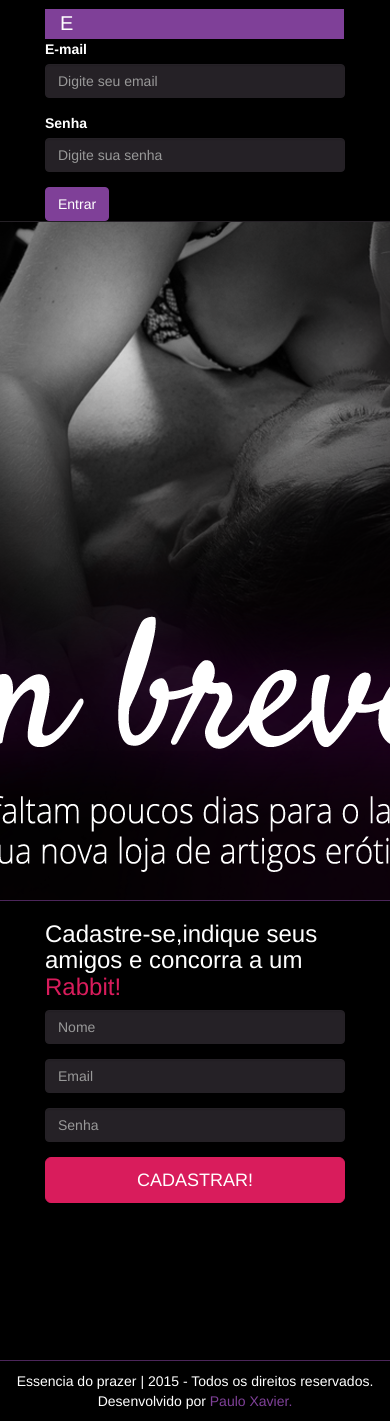
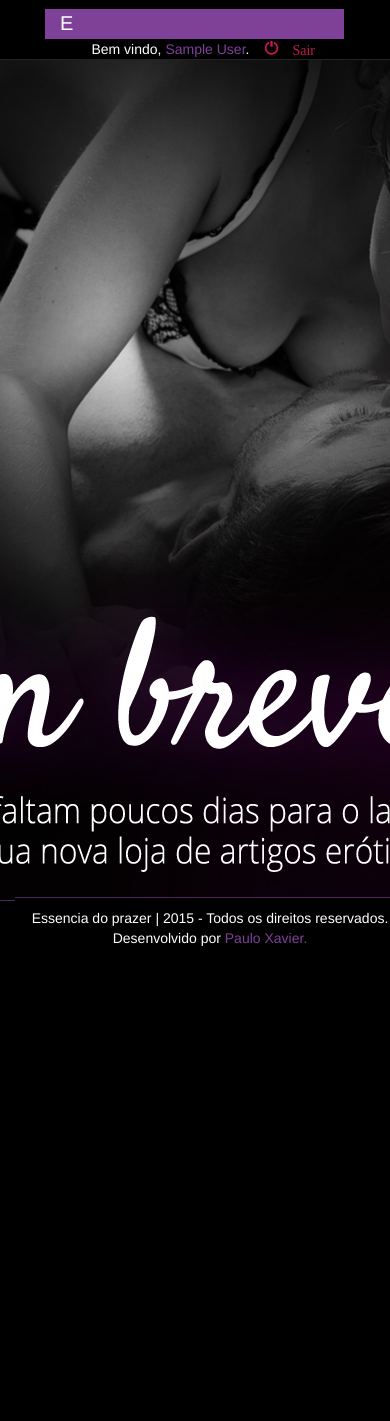
Before and after one commit to opauloxavier/shareableMail, a PHP site: page /coming/home in a window 390 px wide. After the commit the page ends 946 px from the top, so only its background shows below. Run offline with PHP 8.4, Linux system fonts and the light colour scheme; the visitor is signed in with stand-in values (Sample User, id 1); some libraries are stand-ins or nearby versions.

Commit message:
Login System
Feito sistema de login,session, criado método para display de header e
área de cadastro.

```diff
--- a/framework/assets/css/custom.css
+++ b/framework/assets/css/custom.css
@@ -5,6 +5,15 @@
 .navbar-default{
 	border-color:#252126;
 
+}
+
+.logout{
+   cursor: pointer;
+   cursor: hand;
+   background-color:#7f4098;
+   display:block;
+   text-align: center;
+   height:30px;
 }
 
 .social{
--- a/framework/core/core.php
+++ b/framework/core/core.php
@@ -11,22 +11,22 @@
 
 	define('SOCIAL_FB','https://www.facebook.com/essenciadoprazer1?fref=ts');
 
-	if($_SERVER['SERVER_NAME']=='dev.pauloxavier.com'){
+	if($_SERVER['SERVER_NAME'] == 'dev.pauloxavier.com'){
 		define("url","http://localhost/coming");
-		define("db_table", "users");
+		define("db_table", "px_user");
 		define("db_user","localhost");
-		define("db_name","newsletter");
+		define("db_name","sharemail");
 		define("db_login","root");
 		define("db_password","");
 	}
 
 
 	else{
-		define("url","http://www.mimelo.com.br");
-		define("db_table", "users");
-		define("db_user","localhost");
-		define("db_name","newsletter");
-		define("db_login","root");
-		define("db_password","");
+		define("url","http://www.essenciadoprazer.com.br");
+		define("db_table", "px_user");
+		define("db_user","mysql");
+		define("db_name","u527900266_share");
+		define("db_login","u527900266_admin");
+		define("db_password","over5574");
 	}
 ?>
--- a/framework/core/functions.php
+++ b/framework/core/functions.php
@@ -1,6 +1,6 @@
 <?php
 
-	require_once("core/core.php");
+	require_once("framework/core/core.php");
 
 
 	function check_double($email) {
@@ -9,7 +9,7 @@
 
 		$table = db_table;
 
-		$result = mysqli_query($mysqli,"SELECT * FROM users WHERE email = '$email'");
+		$result = mysqli_query($mysqli,"SELECT * FROM px_user WHERE email = '$email'");
 
 		$num = mysqli_num_rows($result);
 
@@ -37,4 +37,130 @@
 
 		return $mysqli;
 	}
+
+	function autentica($login,$senha){
+
+		$mysqli = connect_db();
+
+		$result = mysqli_query($mysqli,"SELECT * FROM px_user WHERE email = '$login' AND password='$senha' ");
+
+		//echo mysqli_num_rows($result);
+		if(mysqli_num_rows($result)>0){
+			$nome = mysqli_query($mysqli,"SELECT nome FROM px_user WHERE email = '$login'");
+			$row = mysqli_fetch_array($nome);
+
+			return $row['nome'];
+		}
+
+		else
+			return false;
+
+		header('Location: home');
+	}
+
+	function criaCadastro($nomeCadastro,$emailCadastro,$passwordCadastro){
+		$mysqli = connect_db();
+
+		if(check_double($emailCadastro)==1){
+			$result = mysqli_query($mysqli,"INSERT INTO px_user (email, nome, password) VALUES ('$emailCadastro','$nomeCadastro', '$passwordCadastro')");
+
+			return true;
+		}
+
+		else{
+			return false;
+		}
+	}
+
+	function entrarSistema($email,$senha){
+		if(isset($email) and (autentica($email,$senha)!=false)){
+
+		$db = connect_db();
+
+		$_SESSION['nome'] = autentica($email,$senha);
+		$_SESSION['email'] = $email;
+		$_SESSION['password'] = $senha;
+		$_SESSION['logado'] = true;
+
+		}
+
+	}
+
+	function headerLogin($logado){
+
+
+	if($logado){
+				echo
+
+				'<div class="col-md-4 pull-right">
+				Bem vindo, <span style="color:#7f4098">'.$_SESSION["nome"].'</span>.'.'<div class="col-md-2 pull-right text-center" style="color:#C21952;"><a style="color:#C21952;" href="logout.php"><span class="glyphicon glyphicon-off" aria-hidden="true"> Sair</span></a>
+				</div>
+				</div>';
+		}
+
+	else{
+			echo'
+		     <form class="form-inline" method="POST" action="home">
+				  <div class="form-group">
+				    <label class="control-label" for="exampleInputEmail3">E-mail</label>
+				    <input type="email" class="form-control" id="emailLogin" name="emailLogin" required="true" placeholder="Digite seu email">
+				  </div>
+				  <div class="form-group">
+				    <label class="control-label" for="exampleInputPassword3">Senha</label>
+				    <input type="password" class="form-control" id="passwordLogin" name="passwordLogin" required="true" placeholder="Digite sua senha">
+				  </div>
+				  <button type="submit" name="submitLogin" class="btn btn-default">Entrar</button>
+				</form>';
+	}
+	}
+
+function areaCadastro($logado){
+
+	if($logado){
+				echo '<div class="col-md-12 bordaroxa">
+				<div class="col-md-12">
+				<div class="col-md-4 col-md-offset-3">
+					<h3>Você está <span class="rosa">logado!</span></h3>
+				</div>';
+		}
+
+	else{
+			echo'
+				<div class="col-md-12 bordaroxa temp-coelho img-responsive">
+				<div class="col-md-12">
+				<div class="col-md-4 col-md-offset-3">
+					<h3>Cadastre-se,indique seus amigos e concorra a um <span class="rosa">Rabbit!</span></h3>
+				</div>
+
+				<div class="col-md-12">
+					<form class="form-horizontal" method="POST" action="index.php" id="formCadastro" name="formCadastro">
+					  <div class="form-group">
+					    <div class="col-md-4 col-md-offset-3">
+					      <input type="text" class="form-control" id="nome" name="nomeCadastro" placeholder="Nome" required="true">
+					    </div>
+					  </div>
+
+					  <div class="form-group">
+					    <div class="col-md-4 col-md-offset-3">
+					      <input type="email" class="form-control" id="email" name="emailCadastro" placeholder="Email" required="true">
+					    </div>
+					  </div>
+					  <div class="form-group">
+					    <div class="col-md-4 col-md-offset-3">
+					      <input type="password" class="form-control" id="inputPassword3" name="passwordCadastro" placeholder="Senha" required="true">
+					    </div>
+					  </div>
+					  <div class="form-group">
+					    <div class="col-md-4 col-md-offset-3">
+					      <button type="submit" name="submitCadastro" class="btn btn-lg btn-custom btn-block">CADASTRAR!</button>
+					    </div>
+					  </div>
+					</form>
+				</div>
+				</div>
+				</div>
+			';
+
+	}
+	}
 ?>
--- a/framework/template/default/header.php
+++ b/framework/template/default/header.php
@@ -7,7 +7,7 @@
 	<link rel="stylesheet" type="text/css" href="<?=ST_PATH?>css/bootstrap.css" />
 	<link rel="stylesheet" type="text/css" href="<?=ST_PATH?>css/custom.css" />
 	<script type="text/javascript" src="<?=ST_PATH?>js/bootstrap.js"></script>
-	<link rel="shortcut icon" href="http://pauloxavier.com/wp-content/uploads/2015/01/favicon.png" type="image/x-icon">
+	<link rel="shortcut icon" href="framework/assets/img/favicon.png" type="image/x-icon">
 </head>
 <body>
 	<nav class="navbar navbar-default navbar-fixed-top">
@@ -22,19 +22,8 @@
       		<div class="col-md-1 social" style="background-color: #7f4098; font-size:20px;">E</div>
       	</div>
         <div class="col-md-offset-2 col-md-8">
-        <form class="form-inline">
-		  <div class="form-group">
-		    <label class="control-label" for="exampleInputEmail3">E-mail</label>
-		    <input type="email" class="form-control" id="exampleInputEmail3" placeholder="Digite seu email">
-		  </div>
-		  <div class="form-group">
-		    <label class="control-label" for="exampleInputPassword3">Senha</label>
-		    <input type="password" class="form-control" id="exampleInputPassword3" placeholder="Digite sua senha">
-		  </div>
-		  <button type="submit" class="btn btn-default">Entrar</button>
-		</form>
+        	<?php headerLogin($_SESSION["logado"]);?>
 		</div>
-
         </div><!--/.nav-collapse -->
       </div>
     </nav>
--- a/index.php
+++ b/index.php
@@ -1,27 +1,53 @@
-<?php
+<?php if( !isset($_SESSION) ){ session_start(); }
+
 	$theme_Default=1;
-	//session_start();
-	require_once 'framework/core/core.php';
+	$status_page=0;
 
-/*if(isset($_SESSION['views']))
-    $_SESSION['views'] = $_SESSION['views']+ 1;
-else
-    $_SESSION['views'] = 1;
+	if(isset($_SESSION["nome"])){
+		$_SESSION['logado'] = true;
+	}
 
-echo "views = ". $_SESSION['views']; */
-	//echo $_GET['to'];
+	else{
+		$_SESSION['logado'] = false;
+	}
+
+	if (isset($_SESSION['logado'])){
+	  if ($_SESSION['logado'] != NULL){
+	  	}
+	}
+
+	require_once('framework/core/functions.php');
+
+	if (isset($_POST['submitLogin']) and (autentica($_POST['emailLogin'],$_POST['passwordLogin'])!=false)){
+
+		entrarSistema($_POST['emailLogin'],$_POST['passwordLogin']);
+
+	}
+
+if(isset($_POST['submitCadastro'])){
+
+	if(criaCadastro($_POST['nomeCadastro'],$_POST['emailCadastro'],$_POST['passwordCadastro']))
+		entrarSistema($_POST['emailCadastro'],$_POST['passwordCadastro']);
+}
 
 	include_once THEME_URL."header.php";
 
 	include_once PAGES_URL."featured.php";
 
-	if( $_GET['to']=='home' or $_GET['to']==''){
+	if(isset($_GET['to'])){
+		if($_GET['to']=='home'){
+			include_once PAGES_URL."cadastro.php";
+		}
+		else{
+			include_once PAGES_URL."404.php";
+		}
+
+	}
+
+	else{
 		include_once PAGES_URL."cadastro.php";
 	}
 
-	else{
-		include_once PAGES_URL."404.php";
-	}
 
 	include_once THEME_URL."footer.php";
 
--- a/info.php
+++ /dev/null
@@ -1,3 +0,0 @@
-<?php
-phpinfo();
-?>
--- /dev/null
+++ b/logout.php
@@ -0,0 +1,6 @@
+<?php
+	session_start();
+	session_destroy();
+	header('Location: home');
+	exit;
+?>
--- a/pages/cadastro.php
+++ b/pages/cadastro.php
@@ -1,36 +1,9 @@
 <?php
+		if(isset($_POST['submit']))
+		{
+		   //$error=check_double($_POST["email"]);
+		}
 
+
+		areaCadastro($_SESSION['logado']);
 ?>
-<div class="col-md-12 bordaroxa temp-coelho">
-<div class="col-md-12">
-<div class="col-md-4 col-md-offset-3">
-	<h3>Cadastre-se,indique seus amigos e concorra a um <span class="rosa">Rabbit!</span></h3>
-</div>
-
-<div class="col-md-12">
-	<form class="form-horizontal">
-	  <div class="form-group">
-	    <div class="col-md-4 col-md-offset-3">
-	      <input type="text" class="form-control" id="inputEmail3" placeholder="Nome" required="true">
-	    </div>
-	  </div>
-
-	  <div class="form-group">
-	    <div class="col-md-4 col-md-offset-3">
-	      <input type="email" class="form-control" id="inputEmail3" placeholder="Email" required="true">
-	    </div>
-	  </div>
-	  <div class="form-group">
-	    <div class="col-md-4 col-md-offset-3">
-	      <input type="password" class="form-control" id="inputPassword3" placeholder="Senha" required="true">
-	    </div>
-	  </div>
-	  <div class="form-group">
-	    <div class="col-md-4 col-md-offset-3">
-	      <button type="submit" class="btn btn-lg btn-custom btn-block">CADASTRAR!</button>
-	    </div>
-	  </div>
-	</form>
-</div>
-</div>
-</div>
--- a/pages/featured.php
+++ b/pages/featured.php
@@ -1,3 +1,3 @@
-<div class="col-md-12 temp-featured">
+<div class="col-md-12 temp-featured img-responsive">
 
 </div>
--- a/user.php
+++ /dev/null
@@ -1,5 +0,0 @@
-<?php
-$id = $_GET['id'];
-
-echo $id;
-?>
```
Also changed, not shown: .htaccess, framework/assets/img/favicon.png.
